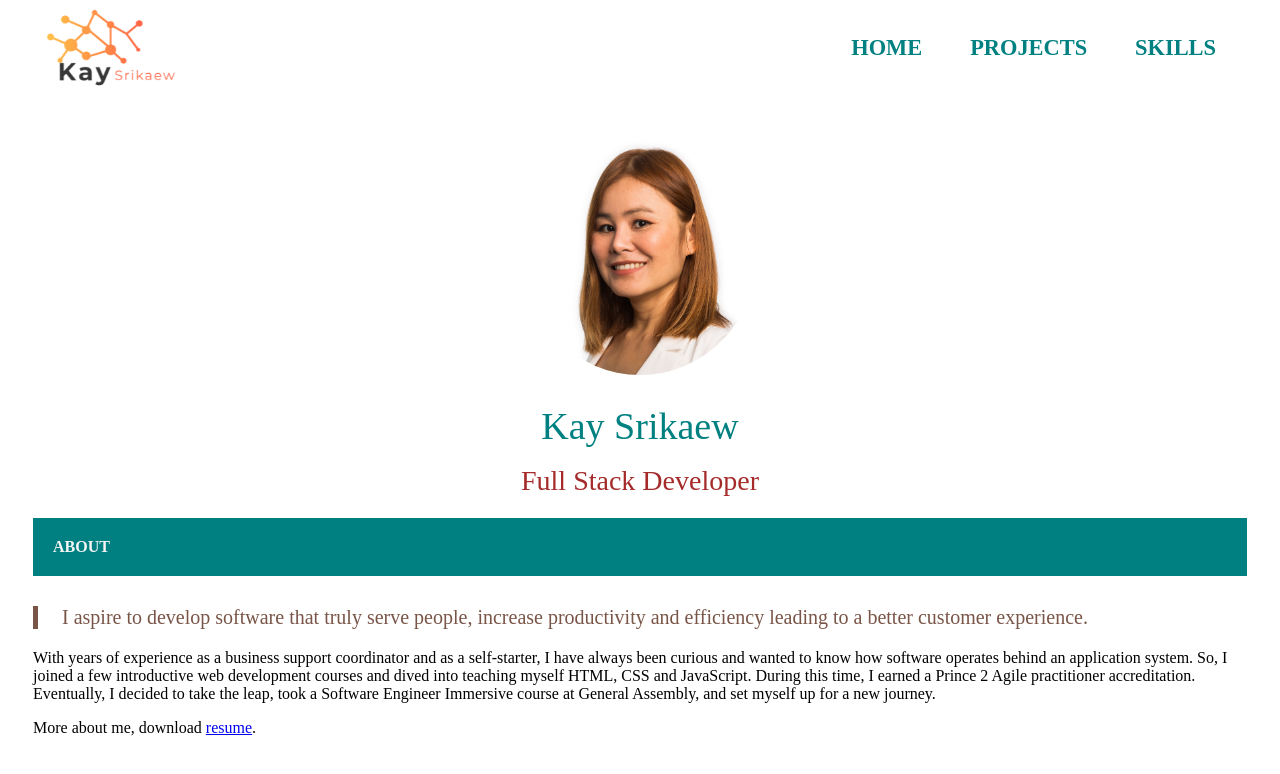
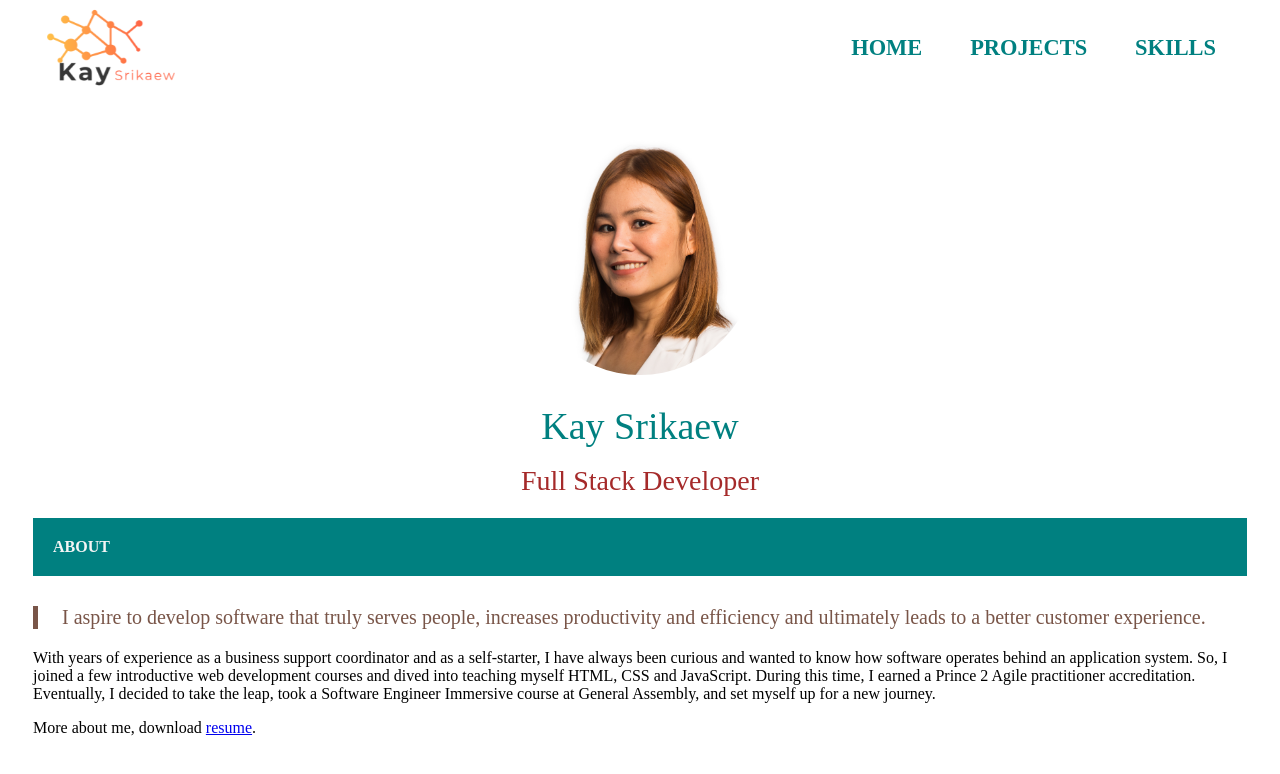
Before and after one commit to Kay-bot/portfolio, a React (Create React App) app: page /portfolio/about in a window 1280 px wide. Shown: the top 774 px of the page. Built offline with nearby package versions, Linux system fonts and the light colour scheme.

Commit message:
fixed typo and edit minor content

```diff
--- a/src/components/About.js
+++ b/src/components/About.js
@@ -30,8 +30,9 @@ function About(props) {
         <Section>About</Section>
         <DivContainer>
           <Blockquote>
-            I aspire to develop software that truly serve people, increase
-            productivity and efficiency leading to a better customer experience.
+            I aspire to develop software that truly serves people, increases
+            productivity and efficiency and ultimately leads to a better
+            customer experience.
           </Blockquote>
           <p>
             With years of experience as a business support coordinator and as a
--- a/src/components/Contact.js
+++ b/src/components/Contact.js
@@ -23,7 +23,7 @@ function Contact(props) {
         <p>
           <FaLinkedinIn /> &nbsp;
           <a href="https://www.linkedin.com/in/kay-srikaew">
-            inkedin.com/in/kay-srikaew
+            Linkedin.com/in/kay-srikaew
           </a>
         </p>
       </DivContainer>
```
